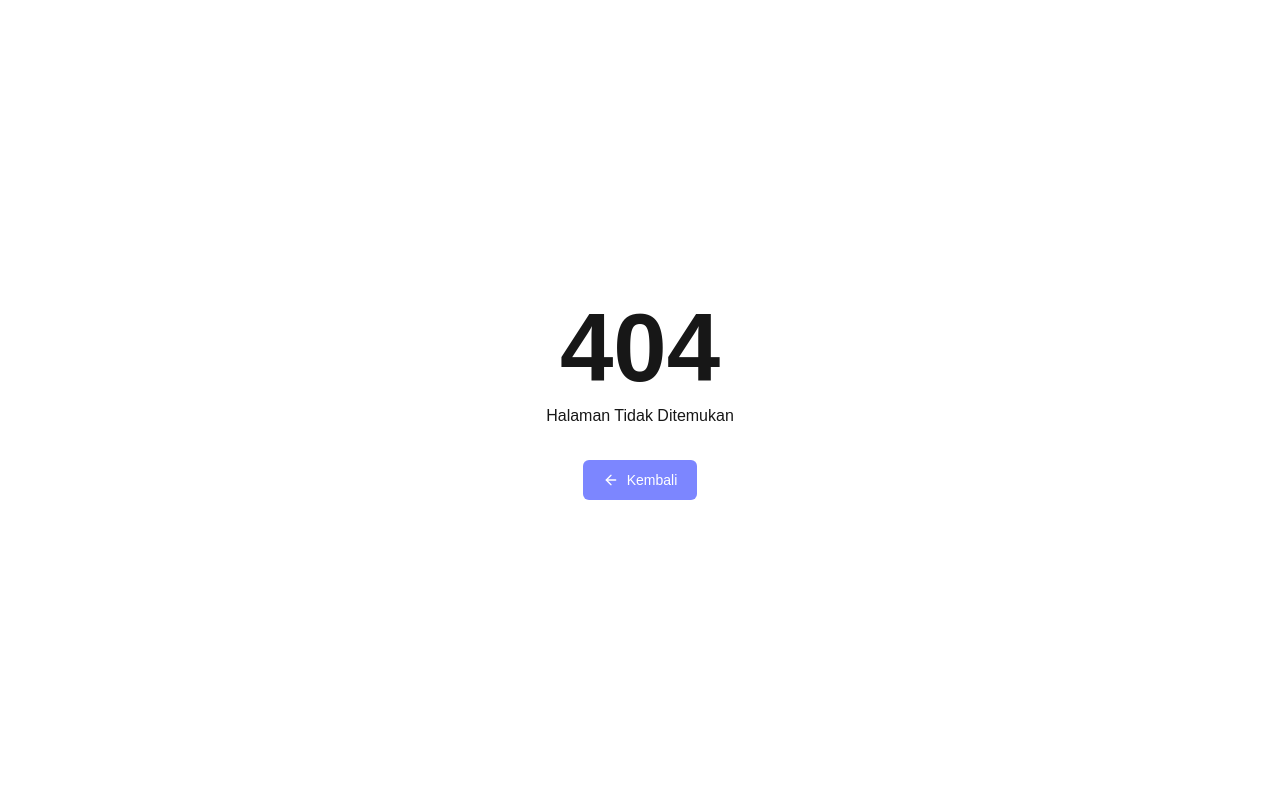
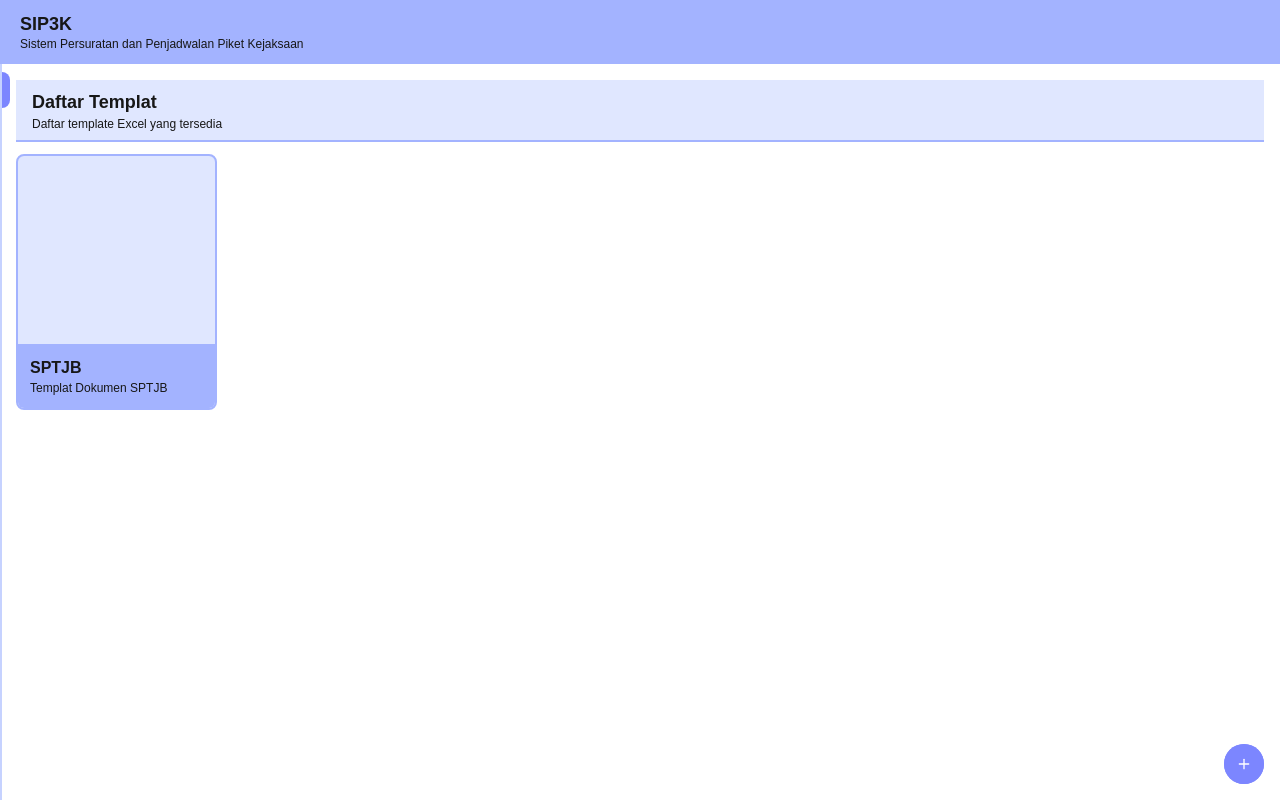
Before and after one commit to naufalhanif25/sip3k, a Next.js app: page /dashboard/templates in a window 1280 px wide. Before the commit this address had no page. Built offline with nearby package versions, Linux system fonts and the light colour scheme.

Commit message:
chore: Add dashboard pages

```diff
--- /dev/null
+++ b/src/app/dashboard/docs/page.tsx
@@ -0,0 +1,58 @@
+"use client"
+
+import { usePathname } from "next/navigation"
+import PreviewBox from "@/app/components/dashboard/preview-box"
+import { cn } from "@/app/lib/cn"
+import Dashboard from "@/app/components/dashboard/dashboard"
+import { DashboardSubPage } from "@/app/props/dashboard"
+import variables from "../../data/variables.json"
+
+export default function Docs() {
+    const path = usePathname()
+    const target = variables.paths.find((data) => data.route === path)
+    const subPageData = DashboardSubPage.parse({
+        title: target?.name ?? path.replace(/\b\w/g, (char) => char.toUpperCase()),
+        description: target?.description ?? path.replace(/\b\w/g, (char) => char.toUpperCase()),
+    })
+
+    return (
+        <Dashboard
+            className={cn(
+                "w-dvw h-dvh",
+                "flex flex-col items-start justify-center",
+                "overflow-hidden"
+            )}
+        >
+            <div
+                className={cn("flex flex-col items-start justify-start", "p-4 gap-3 w-full h-full")}
+            >
+                <div
+                    className={cn(
+                        "w-full h-fit py-2 px-4",
+                        "flex flex-col",
+                        "bg-indigo-100 border-b-2 border-indigo-300"
+                    )}
+                >
+                    <h2 className="text-lg font-semibold w-full truncate">{subPageData.title}</h2>
+                    <h4 className="text-xs w-full line-clamp-2">{subPageData.description}</h4>
+                </div>
+                <div className="w-full flex-1 overflow-y-auto">
+                    <div
+                        className={cn(
+                            "w-full h-fit gap-2",
+                            "grid grid-cols-1 xs:grid-cols-2 sm:grid-cols-3 md:grid-cols-4",
+                            "lg:grid-cols-5 xl:grid-cols-6 2xl:grid-cols-7"
+                        )}
+                    >
+                        <PreviewBox
+                            data={variables.dropdown.docs}
+                            className="w-full h-64"
+                            title="SPTJB"
+                            description="Templat Dokumen SPTJB"
+                        />
+                    </div>
+                </div>
+            </div>
+        </Dashboard>
+    )
+}
--- /dev/null
+++ b/src/app/dashboard/page.tsx
@@ -0,0 +1,15 @@
+"use client"
+
+import { useEffect } from "react"
+import { useRouter } from "next/navigation"
+import variables from "../data/variables.json"
+
+export default function Dashboard() {
+    const router = useRouter()
+
+    useEffect(() => {
+        router.replace(variables.paths[0].route)
+    }, [router])
+
+    return null
+}
--- /dev/null
+++ b/src/app/dashboard/picket/page.tsx
@@ -0,0 +1,42 @@
+"use client"
+
+import { usePathname } from "next/navigation"
+import { cn } from "@/app/lib/cn"
+import Dashboard from "@/app/components/dashboard/dashboard"
+import { DashboardSubPage } from "@/app/props/dashboard"
+import variables from "../../data/variables.json"
+
+export default function Picket() {
+    const path = usePathname()
+    const target = variables.paths.find((data) => data.route === path)
+    const subPageData = DashboardSubPage.parse({
+        title: target?.name ?? path.replace(/\b\w/g, (char) => char.toUpperCase()),
+        description: target?.description ?? path.replace(/\b\w/g, (char) => char.toUpperCase()),
+    })
+
+    return (
+        <Dashboard
+            className={cn(
+                "w-dvw h-dvh",
+                "flex flex-col items-start justify-center",
+                "overflow-hidden"
+            )}
+        >
+            <div
+                className={cn("flex flex-col items-start justify-start", "p-4 gap-3 w-full h-full")}
+            >
+                <div
+                    className={cn(
+                        "w-full h-fit py-2 px-4",
+                        "flex flex-col",
+                        "bg-indigo-100 border-b-2 border-indigo-300"
+                    )}
+                >
+                    <h2 className="text-lg font-semibold w-full truncate">{subPageData.title}</h2>
+                    <h4 className="text-xs w-full line-clamp-2">{subPageData.description}</h4>
+                </div>
+                <div className="w-full flex-1 overflow-y-auto">{/* /TODO: Body elements */}</div>
+            </div>
+        </Dashboard>
+    )
+}
--- /dev/null
+++ b/src/app/dashboard/templates/page.tsx
@@ -0,0 +1,102 @@
+"use client"
+
+import { usePathname } from "next/navigation"
+import PreviewBox from "@/app/components/dashboard/preview-box"
+import { cn } from "@/app/lib/cn"
+import Dashboard from "@/app/components/dashboard/dashboard"
+import { DashboardSubPage } from "@/app/props/dashboard"
+import variables from "../../data/variables.json"
+import { Plus, SquareCheckBig } from "lucide-react"
+import RoundButton from "@/app/components/dashboard/round-button"
+
+export default function Templates() {
+    const path = usePathname()
+    const target = variables.paths.find((data) => data.route === path)
+    const subPageData = DashboardSubPage.parse({
+        title: target?.name ?? path.replace(/\b\w/g, (char) => char.toUpperCase()),
+        description: target?.description ?? path.replace(/\b\w/g, (char) => char.toUpperCase()),
+    })
+
+    return (
+        <Dashboard
+            className={cn(
+                "w-dvw h-dvh",
+                "flex flex-col items-start justify-center",
+                "overflow-hidden"
+            )}
+        >
+            <div
+                className={cn(
+                    "flex flex-col items-start justify-start",
+                    "p-4 gap-3 w-full h-full",
+                    "relative"
+                )}
+            >
+                <div
+                    className={cn(
+                        "w-full h-fit py-2 px-4",
+                        "flex flex-col",
+                        "bg-indigo-100 border-b-2 border-indigo-300"
+                    )}
+                >
+                    <h2 className="text-lg font-semibold w-full truncate">{subPageData.title}</h2>
+                    <h4 className="text-xs w-full line-clamp-2">{subPageData.description}</h4>
+                </div>
+                <div className="w-full flex-1 overflow-y-auto">
+                    <div
+                        className={cn(
+                            "w-full h-fit gap-2",
+                            "grid grid-cols-1 xs:grid-cols-2 sm:grid-cols-3 md:grid-cols-4",
+                            "lg:grid-cols-5 xl:grid-cols-6 2xl:grid-cols-7"
+                        )}
+                    >
+                        <PreviewBox
+                            data={variables.dropdown.templates}
+                            className="w-full h-64"
+                            title="SPTJB"
+                            description="Templat Dokumen SPTJB"
+                        />
+                    </div>
+                </div>
+                <div
+                    className={cn(
+                        "group pointer-events-auto absolute bottom-4 right-4",
+                        "w-fit h-fit z-10"
+                    )}
+                >
+                    <div
+                        className={cn(
+                            "w-fit h-fit gap-2",
+                            "flex flex-col items-center justify-end",
+                            "relative"
+                        )}
+                    >
+                        <RoundButton
+                            icon={
+                                <SquareCheckBig
+                                    strokeWidth={2}
+                                    className="size-4 shrink-0 text-white"
+                                />
+                            }
+                            className={cn(
+                                "text-white bg-indigo-400 hover:bg-indigo-500",
+                                "transition ease-out duration-200",
+                                "translate-y-12 group-hover:translate-y-0",
+                                "transition-all ease-out duration-200",
+                                "z-10 size-10"
+                            )}
+                        />
+                        <RoundButton
+                            icon={<Plus strokeWidth={2} className="size-4 shrink-0 text-white" />}
+                            className={cn(
+                                "text-white bg-indigo-400 hover:bg-indigo-500",
+                                "transition ease-out duration-200",
+                                "z-10 size-10"
+                            )}
+                        />
+                    </div>
+                </div>
+            </div>
+        </Dashboard>
+    )
+}
```
